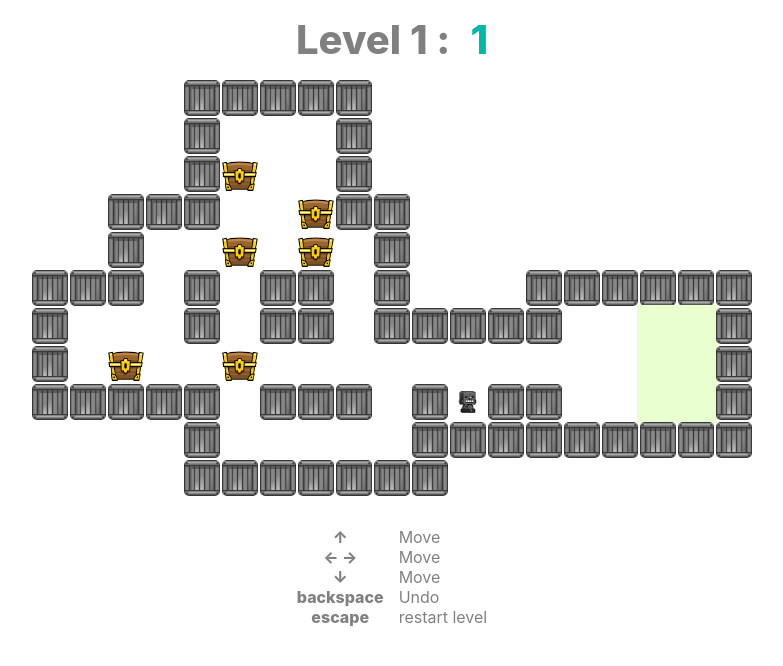
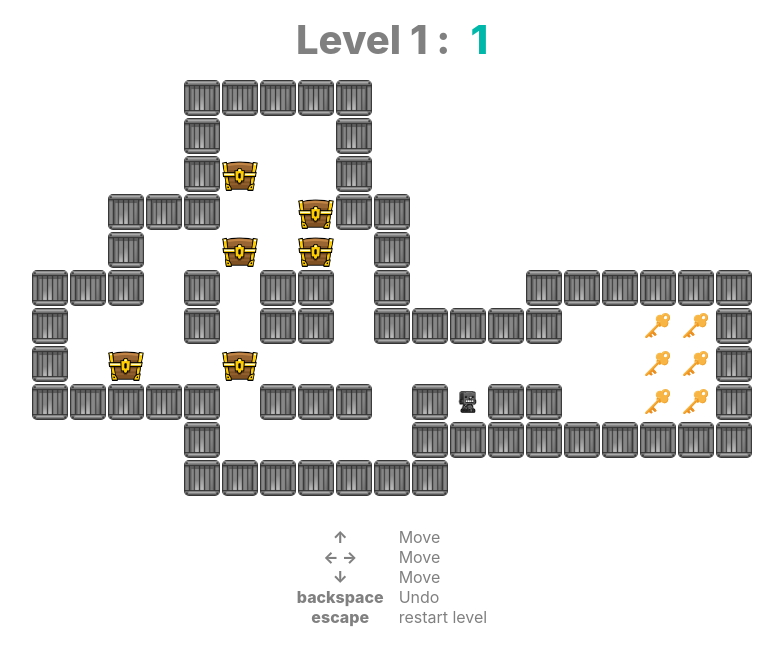
Before and after one commit to ecyrbe/sokoban, a React (Create React App) app: page / in a window 1280 px wide. Shown: the top 666 px of the page, without its empty margins (248-1031 px from the left). Built offline with nearby package versions, Linux system fonts and the light colour scheme.

Commit message:
feat(img): add objective key img

```diff
--- a/src/components/sokoban.module.css
+++ b/src/components/sokoban.module.css
@@ -86,32 +86,28 @@
 }
 
 .element.wall {
-  /*  background-color: #928a97;*/
   background-image: url("../assets/wall.png");
   background-size: 100%;
 }
 
 .element.objective {
-  background-color: #eaffd0;
-  border-radius: 0px;
-  outline: solid #eaffd0;
+  background-image: url("../assets/key.svg");
+  background-size: 70%;
+  background-repeat: no-repeat;
+  background-position: center;
 }
 
 .element.box {
-  /*  background-color: #ebcbae;*/
   background-image: url("../assets/box-closed.png");
   background-size: 100%;
 }
 
 .element.boxjective {
-  background-color: #eaffd0;
-  border-radius: 0px;
-  outline: solid #eaffd0;
   background-image: url("../assets/box-opened.png");
   background-size: 100%;
 }
 
-.element.player {
+.element.player .element.playerJective {
   background-color: white;
 }
 
@@ -134,9 +130,3 @@
   background-image: url("../assets/right.png");
   background-size: 100%;
 }
-
-.element.playerJective {
-  background-color: #eaffd0;
-  border-radius: 0px;
-  outline: solid #eaffd0;
-}
```
Also changed, not shown: sokoban.png, src/assets/key.svg (added).
